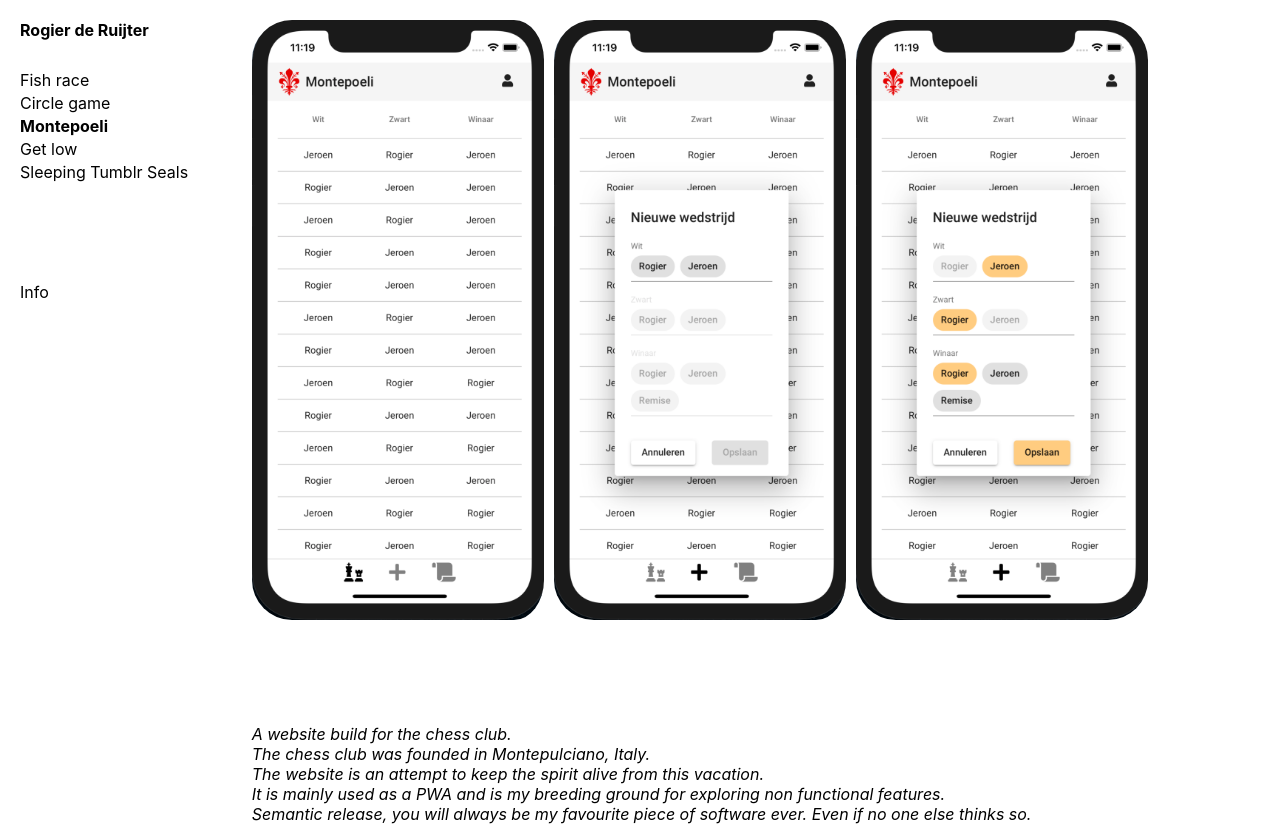
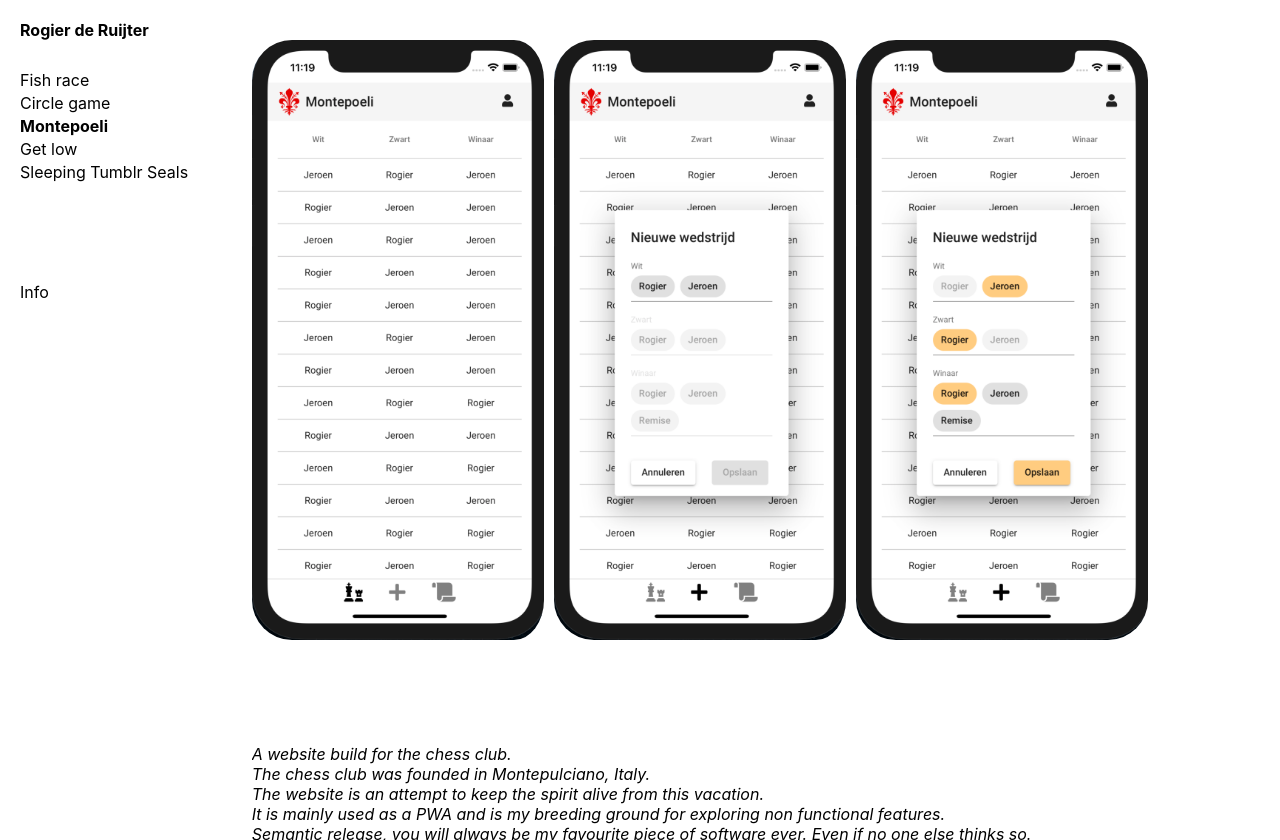
Before and after one commit to RogierdeRuijter/my-website, a React (Create React App) app: page /#/montepoeli in a window 1280 px wide. Built offline with nearby package versions, Linux system fonts and the light colour scheme.

Commit message:
add julia, stop scrolling and remove padding here and there

```diff
--- a/src/projects/FishRace.js
+++ b/src/projects/FishRace.js
@@ -2,7 +2,7 @@ function FishRace() {
   return (
     <div style={{width: '100%', height: '90%'}}>
       <iframe src="https://itisafishrace.xyz" frameBorder="0"></iframe>
-      <div style={{marginTop: '30px', paddingBottom: '20px', fontStyle: 'italic'}}>
+      <div style={{paddingBottom: '20px', fontStyle: 'italic'}}>
         Created during a night filled with drinks by Daniel and me. <br/>
         Later refined by the people mentioned before and Joost. <br/>
         Thank you guys for having many discussions on the soul of the fish race.
--- a/src/projects/Montepoeli/Montepoeli.css
+++ b/src/projects/Montepoeli/Montepoeli.css
@@ -1,5 +1,6 @@
-.content-container {
-  padding-top: 30px;
+#montepoeli-content-container {
+  padding-top: 20px;
+  overflow: scroll;
 }
 
 .footer {
--- a/src/projects/Montepoeli/Montepoeli.js
+++ b/src/projects/Montepoeli/Montepoeli.js
@@ -7,7 +7,7 @@ import './Montepoeli.css';
 function Montepoeli() {
   return (
     <>
-      <div className="montepoeli-content-container" style={{width: '100%', height: '70%'}}>
+      <div id="montepoeli-content-container" style={{width: '100%', height: '100%'}}>
         <img className="iphone rounded-corners spacer" src={montepoeliHome}></img>
         <img className="iphone rounded-corners spacer" src={montepoeliAddGame}></img>
         <img className="iphone rounded-corners" src={montepoeliAddGameFilled}></img>
```
Also changed, not shown: src/projects/Julia.js (added, +9 -0 lines).
